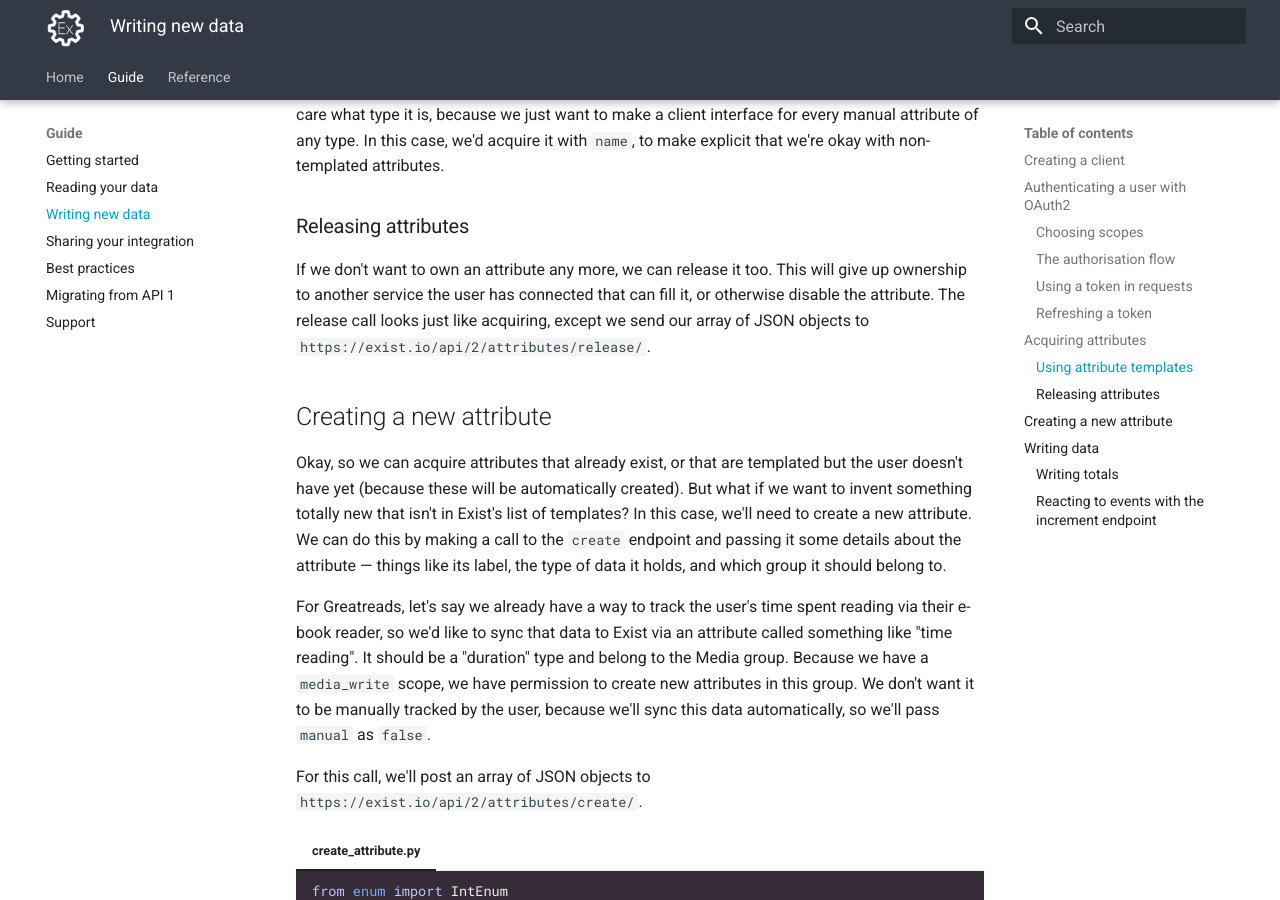
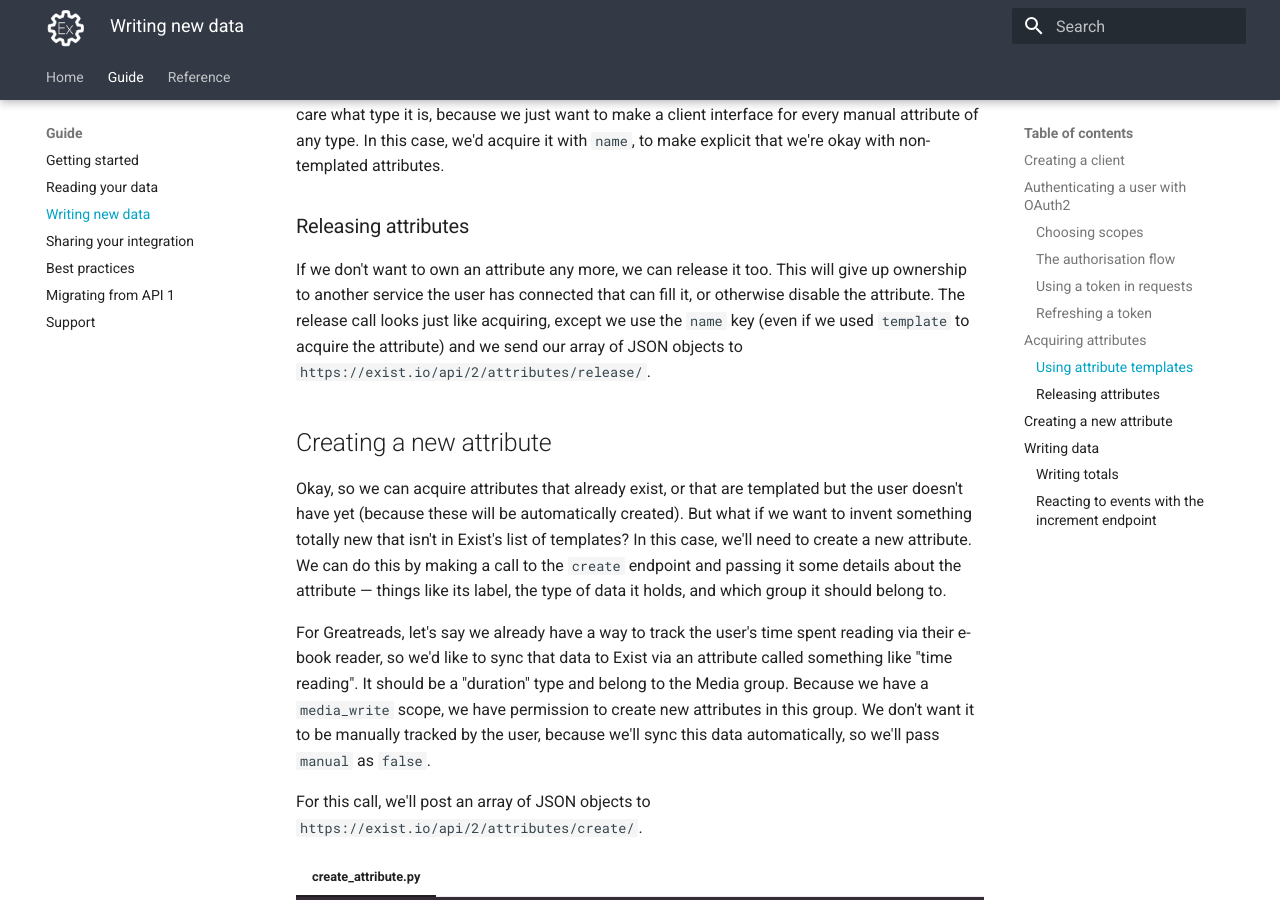
Before and after one commit to hellocodeco/exist-api-docs, an MkDocs documentation site: the page built from docs/guide/write_client.md, in a window 1280 px wide and 900 px high, scrolled down 10386 px. Built offline with MkDocs 1.6.1 and Material for MkDocs 9.7.7, drawn with Linux system fonts in a browser that asks for light colours.

Commit message:
Clarified key to use when releasing attributes

```diff
--- a/docs/guide/write_client.md
+++ b/docs/guide/write_client.md
@@ -287,7 +287,7 @@ On the other hand, let's imagine we're writing a client for updating manually en
 
 ### Releasing attributes
 
-If we don't want to own an attribute any more, we can release it too. This will give up ownership to another service the user has connected that can fill it, or otherwise disable the attribute. The release call looks just like acquiring, except we send our array of JSON objects to `https://exist.io/api/2/attributes/release/`.
+If we don't want to own an attribute any more, we can release it too. This will give up ownership to another service the user has connected that can fill it, or otherwise disable the attribute. The release call looks just like acquiring, except we use the `name` key (even if we used `template` to acquire the attribute) and we send our array of JSON objects to `https://exist.io/api/2/attributes/release/`.
 
 ## Creating a new attribute
 
```
